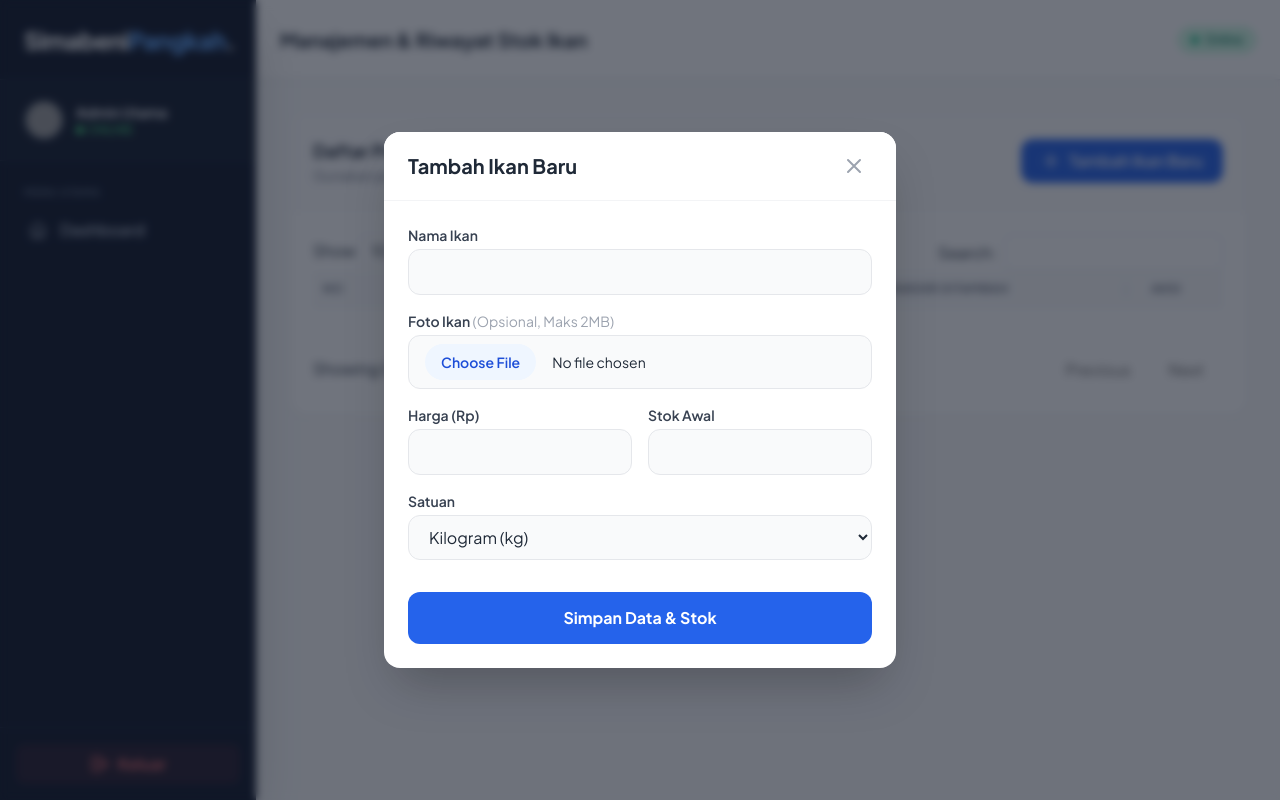
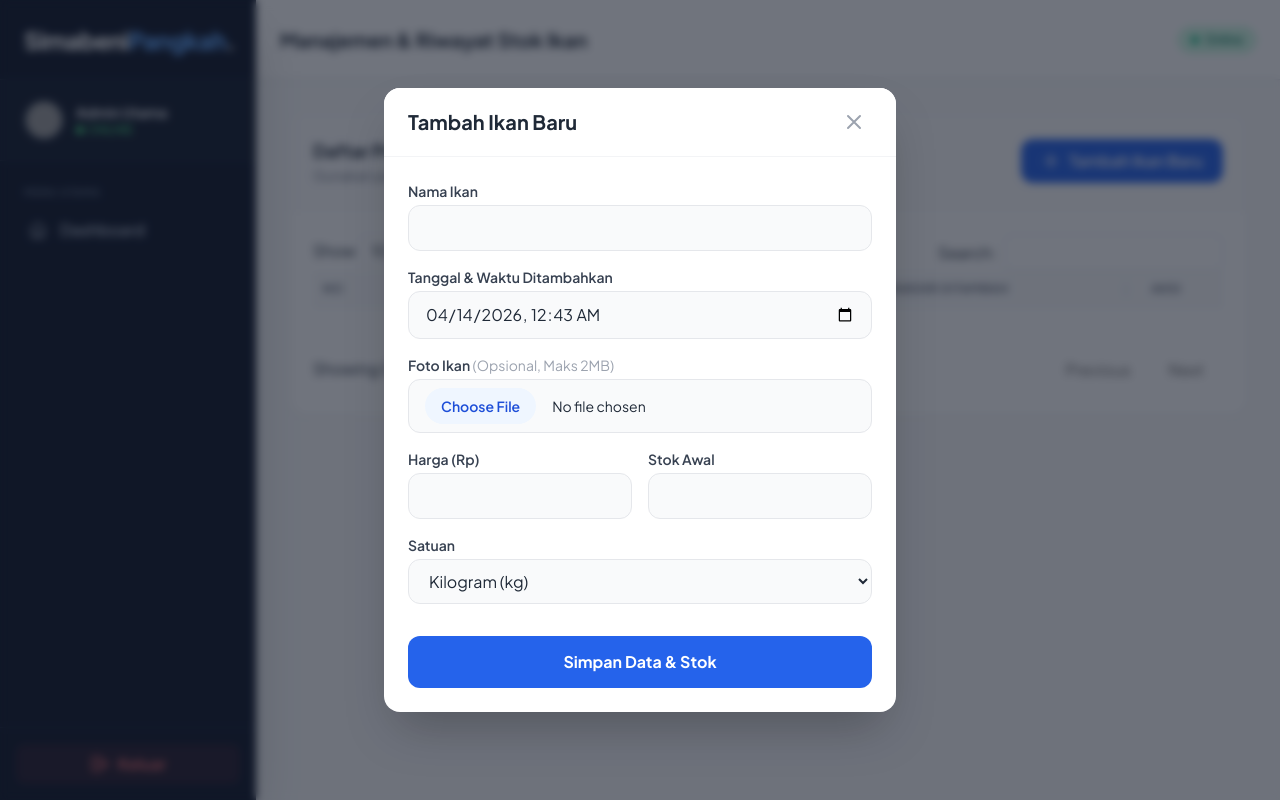
Before and after one commit to zakyrama312/IkanSegar-TA, a PHP site: page /admin/kelola_ikan.php in a window 1280 px wide, after a click on "Tambah Ikan Baru". Run offline with PHP 8.4, Linux system fonts and the light colour scheme; data that the repository does not hold is empty; some libraries are stand-ins or nearby versions; grey boxes are pictures that could not be loaded.

Commit message:
add : form tanggal di file kelola_ikan dan pos.php

```diff
--- a/admin/kelola_ikan.php
+++ b/admin/kelola_ikan.php
@@ -20,6 +20,9 @@ if (isset($_POST['tambah_ikan'])) {
     $harga = (int)$_POST['harga'];
     $stok = (int)$_POST['stok'];
     $satuan = mysqli_real_escape_string($koneksi, $_POST['satuan']);
+
+    $tanggal_input = $_POST['tanggal'];
+    $tanggal = date('Y-m-d H:i:s', strtotime($tanggal_input));
 
     $nama_file_gambar = 'default.jpg';
 
@@ -48,13 +51,13 @@ if (isset($_POST['tambah_ikan'])) {
     }
 
     if (!isset($_SESSION['pesan_error'])) {
-        $query_insert = "INSERT INTO ikan (nama_ikan, harga, stok, satuan, status_aktif, gambar)
-                         VALUES ('$nama', '$harga', '$stok', '$satuan', 1, '$nama_file_gambar')";
+        $query_insert = "INSERT INTO ikan (nama_ikan, harga, stok, satuan, status_aktif, gambar, created_at)
+                         VALUES ('$nama', '$harga', '$stok', '$satuan', 1, '$nama_file_gambar', '$tanggal')";
 
         if (mysqli_query($koneksi, $query_insert)) {
             $ikan_id_baru = mysqli_insert_id($koneksi);
-            mysqli_query($koneksi, "INSERT INTO riwayat_stok (ikan_id, jumlah_tambah, keterangan)
-                                    VALUES ($ikan_id_baru, $stok, 'Stok Awal (Input Data Baru)')");
+            mysqli_query($koneksi, "INSERT INTO riwayat_stok (ikan_id, jumlah_tambah, tanggal_tambah, keterangan)
+                                    VALUES ($ikan_id_baru, $stok, '$tanggal', 'Stok Awal (Input Data Baru)')");
             $_SESSION['pesan_sukses'] = "Berhasil! Ikan baru beserta fotonya telah ditambahkan.";
         } else {
             $_SESSION['pesan_error'] = "Gagal menyimpan ke database: " . mysqli_error($koneksi);
@@ -73,7 +76,10 @@ if (isset($_POST['edit_ikan'])) {
     $harga_baru = (int)$_POST['edit_harga'];
     $satuan_baru = mysqli_real_escape_string($koneksi, $_POST['edit_satuan']);
 
-    $query_update = "UPDATE ikan SET nama_ikan = '$nama_baru', harga = $harga_baru, satuan = '$satuan_baru'";
+    $tanggal_input = $_POST['edit_tanggal'];
+    $tanggal = date('Y-m-d H:i:s', strtotime($tanggal_input));
+
+    $query_update = "UPDATE ikan SET nama_ikan = '$nama_baru', harga = $harga_baru, satuan = '$satuan_baru', created_at = '$tanggal'";
 
     if (isset($_FILES['edit_gambar']) && $_FILES['edit_gambar']['error'] === UPLOAD_ERR_OK) {
         $file_tmp = $_FILES['edit_gambar']['tmp_name'];
@@ -105,6 +111,7 @@ if (isset($_POST['edit_ikan'])) {
     $query_update .= " WHERE id = $id_edit";
 
     if (mysqli_query($koneksi, $query_update)) {
+        mysqli_query($koneksi, "UPDATE riwayat_stok SET tanggal_tambah = '$tanggal' WHERE ikan_id = $id_edit AND keterangan = 'Stok Awal (Input Data Baru)'");
         $_SESSION['pesan_sukses'] = "Data ikan berhasil diperbarui!";
     } else {
         $_SESSION['pesan_error'] = "Gagal memperbarui data: " . mysqli_error($koneksi);
@@ -121,10 +128,13 @@ if (isset($_POST['submit_restock'])) {
     $jumlah_tambah = (int)$_POST['jumlah_tambah'];
     $keterangan = mysqli_real_escape_string($koneksi, $_POST['keterangan_restock']);
 
+    $tanggal_input = $_POST['tanggal_restock'];
+    $tanggal = date('Y-m-d H:i:s', strtotime($tanggal_input));
+
     if ($jumlah_tambah > 0) {
         mysqli_query($koneksi, "UPDATE ikan SET stok = stok + $jumlah_tambah WHERE id = $ikan_id");
-        mysqli_query($koneksi, "INSERT INTO riwayat_stok (ikan_id, jumlah_tambah, keterangan)
-                                VALUES ($ikan_id, $jumlah_tambah, '$keterangan')");
+        mysqli_query($koneksi, "INSERT INTO riwayat_stok (ikan_id, jumlah_tambah, tanggal_tambah, keterangan)
+                                VALUES ($ikan_id, $jumlah_tambah, '$tanggal', '$keterangan')");
         $_SESSION['pesan_sukses'] = "Berhasil menambahkan stok baru!";
     }
     header("Location: kelola_ikan.php");
@@ -358,7 +368,7 @@ include '../components/header.php';
                                         data-order="<?php echo $ikan['tgl_terakhir_tambah'] ? strtotime($ikan['tgl_terakhir_tambah']) : 0; ?>">
                                         <?php
                                         if ($ikan['tgl_terakhir_tambah']) {
-                                            echo date('d M Y, H:i', strtotime($ikan['tgl_terakhir_tambah']));
+                                            echo formatTanggalIndonesia($ikan['tgl_terakhir_tambah']);
                                         } else {
                                             echo '<span class="text-gray-400 italic">Belum ada riwayat</span>';
                                         }
@@ -368,7 +378,7 @@ include '../components/header.php';
                                     <td class="p-4">
                                         <div class="flex items-center justify-center gap-2">
                                             <button
-                                                onclick="bukaModalEdit(<?php echo $ikan['id']; ?>, '<?php echo htmlspecialchars($ikan['nama_ikan'], ENT_QUOTES); ?>', <?php echo $ikan['harga']; ?>, '<?php echo $ikan['satuan']; ?>')"
+                                                onclick="bukaModalEdit(<?php echo $ikan['id']; ?>, '<?php echo htmlspecialchars($ikan['nama_ikan'], ENT_QUOTES); ?>', <?php echo $ikan['harga']; ?>, '<?php echo $ikan['satuan']; ?>', '<?php echo date('Y-m-d\TH:i', strtotime($ikan['created_at'])); ?>')"
                                                 class="p-2 bg-amber-50 text-amber-600 hover:bg-amber-500 hover:text-white rounded-lg transition"
                                                 title="Edit Data Ikan">
                                                 <svg class="w-5 h-5" fill="none" stroke="currentColor" viewBox="0 0 24 24">
@@ -444,6 +454,11 @@ include '../components/header.php';
                                 class="w-full px-4 py-2.5 rounded-xl border border-gray-200 focus:border-blue-500 outline-none bg-gray-50 focus:bg-white">
                         </div>
                         <div>
+                            <label class="block text-sm font-semibold text-gray-700 mb-1">Tanggal & Waktu Ditambahkan</label>
+                            <input type="datetime-local" name="tanggal" required value="<?php echo date('Y-m-d\TH:i'); ?>"
+                                class="w-full px-4 py-2.5 rounded-xl border border-gray-200 focus:border-blue-500 outline-none bg-gray-50 focus:bg-white">
+                        </div>
+                        <div>
                             <label class="block text-sm font-semibold text-gray-700 mb-1">Foto Ikan <span
                                     class="text-gray-400 font-normal">(Opsional, Maks 2MB)</span></label>
                             <input name="gambar" type="file" accept=".jpg,.jpeg,.png,.webp"
@@ -499,6 +514,11 @@ include '../components/header.php';
                     <div class="space-y-4">
                         <div><label class="block text-sm font-semibold text-gray-700 mb-1">Nama Ikan</label><input
                                 type="text" name="edit_nama_ikan" id="input_edit_nama" required
+                                class="w-full px-4 py-2.5 rounded-xl border border-gray-200 focus:border-amber-500 outline-none bg-gray-50 focus:bg-white">
+                        </div>
+                        <div>
+                            <label class="block text-sm font-semibold text-gray-700 mb-1">Tanggal & Waktu Ditambahkan</label>
+                            <input type="datetime-local" name="edit_tanggal" id="input_edit_tanggal" required
                                 class="w-full px-4 py-2.5 rounded-xl border border-gray-200 focus:border-amber-500 outline-none bg-gray-50 focus:bg-white">
                         </div>
                         <div>
@@ -568,6 +588,11 @@ include '../components/header.php';
                             <input type="text" name="keterangan_restock"
                                 class="w-full px-4 py-2.5 rounded-xl border border-gray-200 focus:border-emerald-500 outline-none bg-gray-50"
                                 placeholder="">
+                        </div>
+                        <div>
+                            <label class="block text-sm font-semibold text-gray-700 mb-1">Tanggal & Waktu Ditambahkan</label>
+                            <input type="datetime-local" name="tanggal_restock" required value="<?php echo date('Y-m-d\TH:i'); ?>"
+                                class="w-full px-4 py-2.5 rounded-xl border border-gray-200 focus:border-emerald-500 outline-none bg-gray-50">
                         </div>
                     </div>
                     <div class="mt-8 flex gap-3">
@@ -669,11 +694,12 @@ include '../components/header.php';
         setTimeout(() => modal.classList.add('opacity-0', 'pointer-events-none'), 200);
     }
 
-    function bukaModalEdit(id, nama, harga, satuan) {
+    function bukaModalEdit(id, nama, harga, satuan, tanggal) {
         document.getElementById('input_edit_id').value = id;
         document.getElementById('input_edit_nama').value = nama;
         document.getElementById('input_edit_harga').value = harga;
         document.getElementById('input_edit_satuan').value = satuan;
+        document.getElementById('input_edit_tanggal').value = tanggal;
         bukaModal('modal-edit');
     }
 
@@ -698,7 +724,7 @@ include '../components/header.php';
                 const tgl = new Date(row.tanggal_tambah);
                 const formattedDate = tgl.toLocaleDateString('id-ID', {
                     day: '2-digit',
-                    month: 'short',
+                    month: 'long',
                     year: 'numeric',
                     hour: '2-digit',
                     minute: '2-digit'
--- a/koneksi.php
+++ b/koneksi.php
@@ -21,3 +21,23 @@ function formatRupiah($angka)
 {
     return "Rp " . number_format($angka, 0, ',', '.');
 }
+
+function formatTanggalIndonesia($tanggal, $tampil_waktu = true)
+{
+    if (empty($tanggal)) return '-';
+
+    $bulan = array(
+        1 =>   'Januari', 'Februari', 'Maret', 'April', 'Mei', 'Juni',
+        'Juli', 'Agustus', 'September', 'Oktober', 'November', 'Desember'
+    );
+
+    $split = explode('-', date('Y-m-d', strtotime($tanggal)));
+    $waktu = date('H:i', strtotime($tanggal));
+
+    $tanggal_indo = $split[2] . ' ' . $bulan[(int)$split[1]] . ' ' . $split[0];
+
+    if ($tampil_waktu) {
+        return $tanggal_indo . ', ' . $waktu;
+    }
+    return $tanggal_indo;
+}
```
Also changed, not shown: admin/pos.php (+11 -3 lines), pos.php (+13 -4 lines), uploads/1778846087_edit_6a07098793010.jpeg (added).
